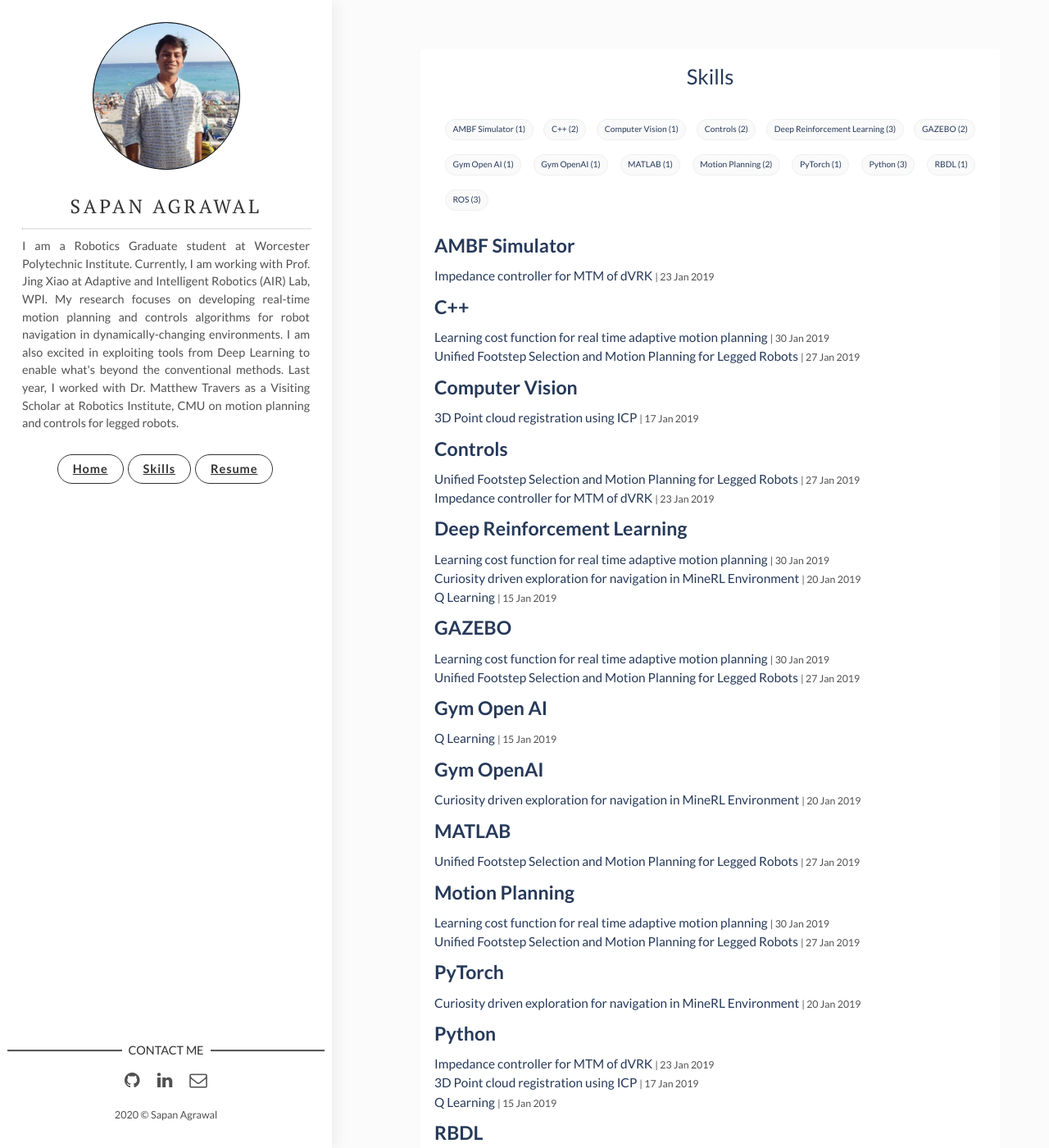
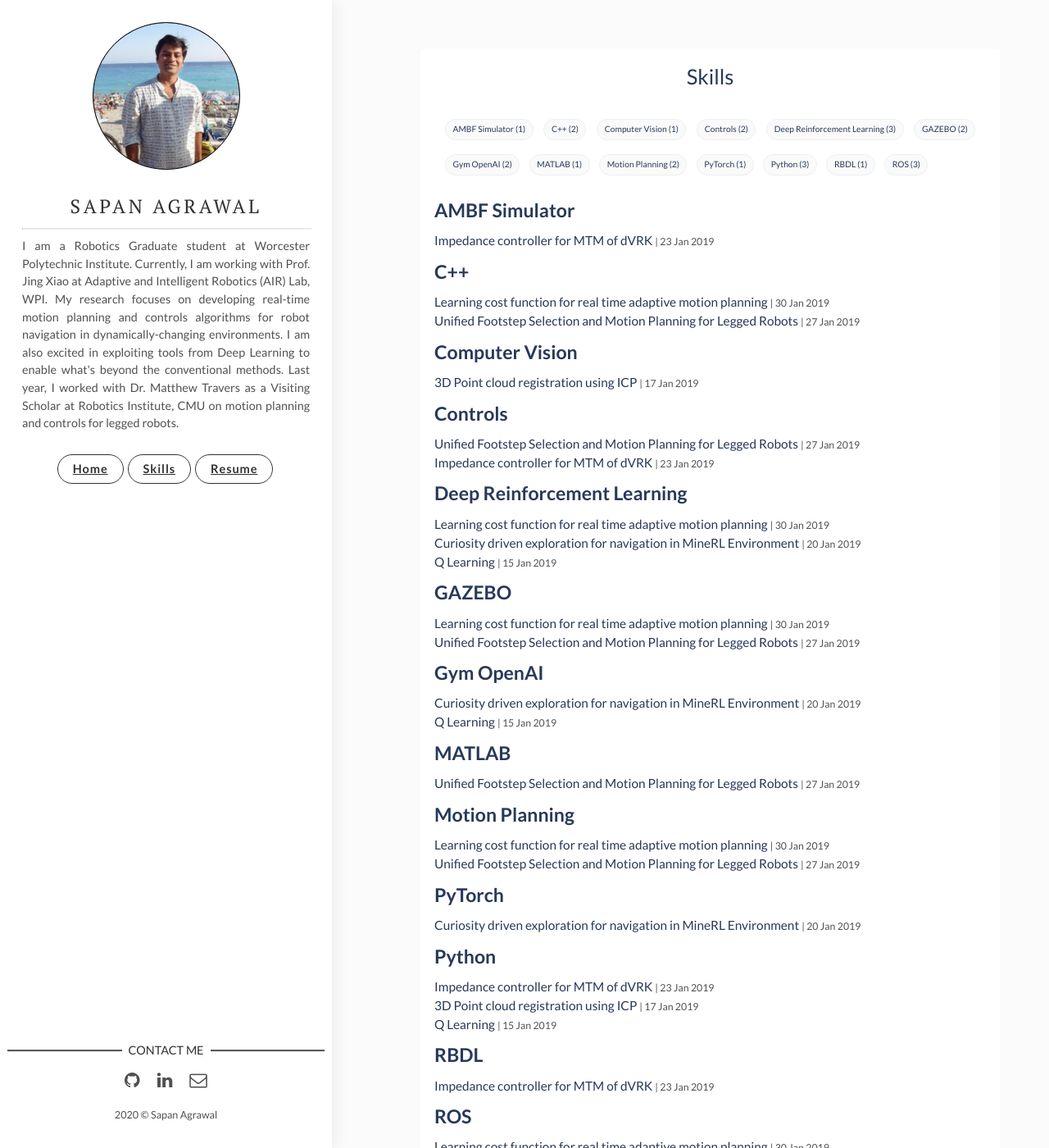
Before and after one commit to sapan-ostic/sapan-ostic.github.io, a Jekyll site: the page built from tags.html, in a window 1280 px wide and 1400 px high. Shown: the whole window at 82% size. Built offline with Jekyll 4.4.1, drawn with Linux system fonts in a browser that asks for light colours.

Commit message:
general commit

```diff
--- a/_posts/2019-01-15-Q-Learning.markdown
+++ b/_posts/2019-01-15-Q-Learning.markdown
@@ -4,7 +4,7 @@ title: Q Learning
 date: 2019-01-15 13:32:20 +0300
 description: Playing Breakout Atari game using DQN and Go-to-goal Grid world problem using Q Learning.
 img:  combined.gif # Add image post (optional)
-tags: [Deep Reinforcement Learning, Gym Open AI, Python]
+tags: [Deep Reinforcement Learning, Gym OpenAI, Python]
 ---
 
 Following were homeworks for my CS-525 Reinforcement Learning Course at WPI.
```
